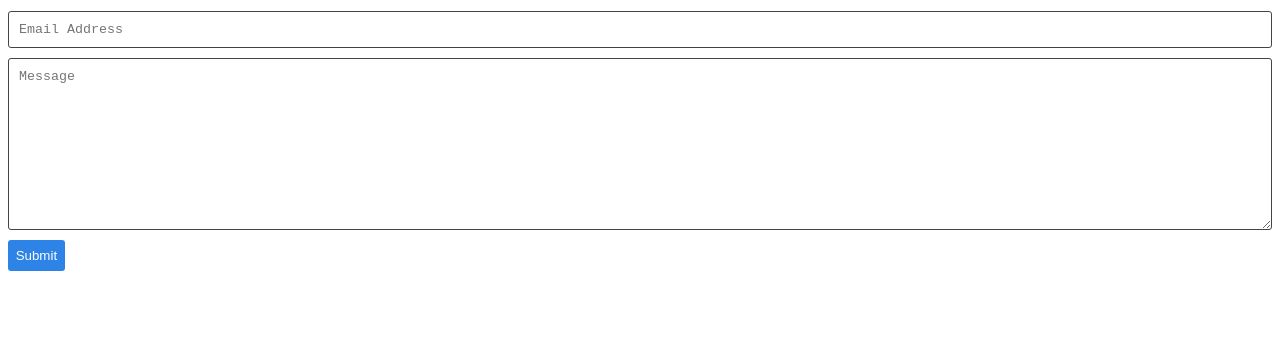
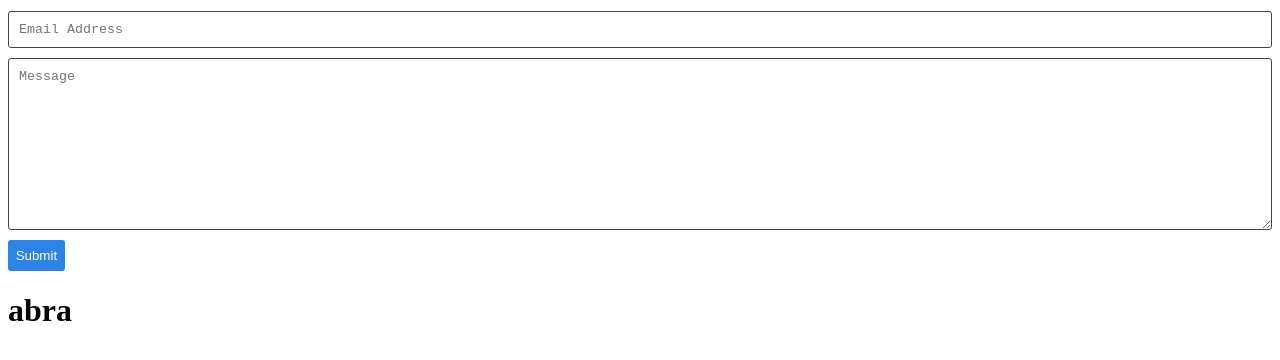
Before and after one commit to srimply/Panel, a plain HTML site: page index.html in a window 1280 px wide. Drawn offline with Linux system fonts and the light colour scheme.

Commit message:
Update index.html

```diff
--- a/index.html
+++ b/index.html
@@ -12,7 +12,7 @@
     <input type="text" name="_gotcha" style="display:none">
     <input type="submit" value="Submit">
 </form>
-
+<h1>abra</h1>
 <style>
 form.wj-contact input[type="text"], form.wj-contact textarea[type="text"] {
     width: 100%;
```
